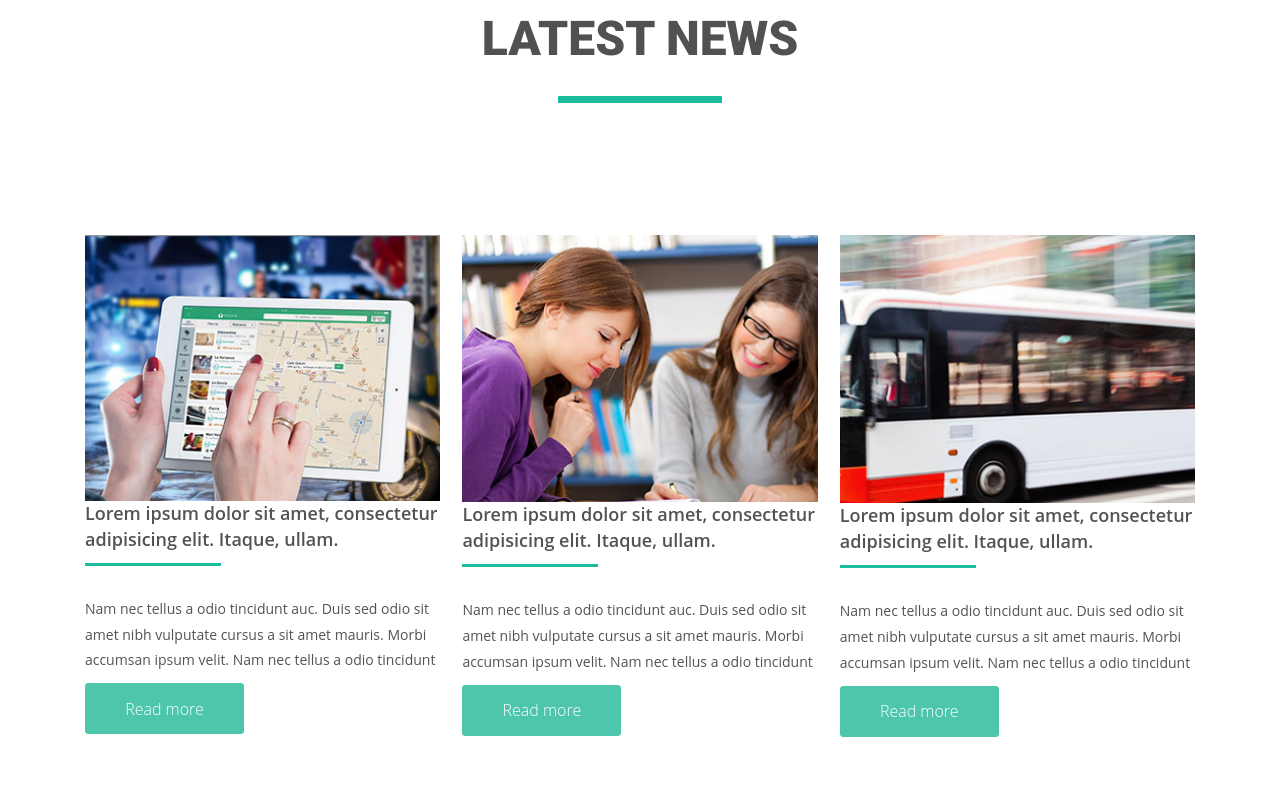
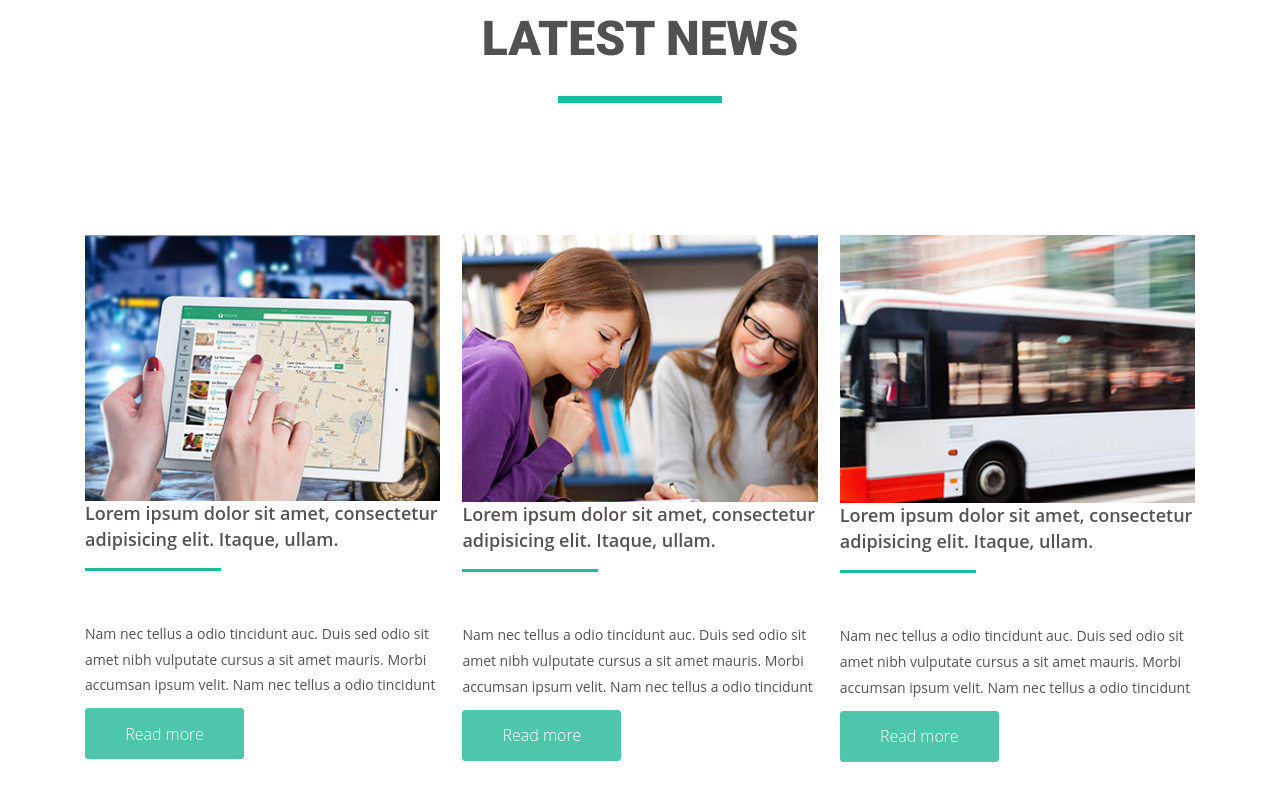
Before and after one commit to DrevalArtem/goit-fe-course, a plain HTML site: page module-04/index.html in a window 1280 px wide. Shown: the part 1226-2026 px from the top of the page. Drawn offline with Linux system fonts and the light colour scheme; a web font is replaced by a local one.

Commit message:
classwork 5.2 done

```diff
--- /dev/null
+++ b/classwork/5.2/css/reset.css
@@ -0,0 +1,48 @@
+/* http://meyerweb.com/eric/tools/css/reset/
+   v2.0 | 20110126
+   License: none (public domain)
+*/
+
+html, body, div, span, applet, object, iframe,
+h1, h2, h3, h4, h5, h6, p, blockquote, pre,
+a, abbr, acronym, address, big, cite, code,
+del, dfn, em, img, ins, kbd, q, s, samp,
+small, strike, strong, sub, sup, tt, var,
+b, u, i, center,
+dl, dt, dd, ol, ul, li,
+fieldset, form, label, legend,
+table, caption, tbody, tfoot, thead, tr, th, td,
+article, aside, canvas, details, embed,
+figure, figcaption, footer, header, hgroup,
+menu, nav, output, ruby, section, summary,
+time, mark, audio, video {
+	margin: 0;
+	padding: 0;
+	border: 0;
+	font-size: 100%;
+	font: inherit;
+	vertical-align: baseline;
+}
+/* HTML5 display-role reset for older browsers */
+article, aside, details, figcaption, figure,
+footer, header, hgroup, menu, nav, section {
+	display: block;
+}
+body {
+	line-height: 1;
+}
+ol, ul {
+	list-style: none;
+}
+blockquote, q {
+	quotes: none;
+}
+blockquote:before, blockquote:after,
+q:before, q:after {
+	content: '';
+	content: none;
+}
+table {
+	border-collapse: collapse;
+	border-spacing: 0;
+}
--- /dev/null
+++ b/classwork/5.2/css/styles.css
@@ -0,0 +1,54 @@
+.big{
+    display: block;
+    background-color: #424242;
+    height: 400px;
+    width: 400px;
+    position: relative;
+}
+
+.small{
+    position: absolute;
+    height: 100px;
+    width: 100px;
+}
+
+.one, .four, .seven{
+    left: 0px;
+}
+
+.three, .six, .nine{
+    right: 0px;
+}
+
+.seven, .eight, .nine{
+    bottom: 0px;
+}
+
+.five{
+    left: 50%;
+    top: 50%;
+    transform: translateX(-50%) translateY(-50%);
+}
+
+.four, .six{
+    top: 50%;
+    transform: translateY(-50%);
+}
+
+.eight, .two{
+    left: 50%;
+    right: 50%;
+    transform: translateX(-50%);
+}
+
+.green {
+    background-color: #07B862;
+  }
+
+  .blue {
+    background-color: #3838C1;
+  }
+
+  .yellow {
+    background-color: #F5DB3E;
+  }
--- a/module-04/css/styles.css
+++ b/module-04/css/styles.css
@@ -137,11 +137,15 @@ h2{
     margin-bottom: 80px;
 } */
 
-.line_thin{
+h4::after{
+
+    display:block;
+    content: " ";
     width: 136px;
     border-bottom: 3px solid rgb(26, 188, 156);
-    margin: left;
-    margin-bottom: 30px;
+    margin: auto;
+    margin-left: 0px;
+    margin-top: 15px;
 }
 
 .latest_news{
@@ -173,7 +177,7 @@ h2{
     font-family: "Open Sans Semibold";
     font-size: 18px;
     line-height: 1.44;
-    margin-bottom: 10px;
+    margin-bottom: 50px;
     color: #555252;
 }
 
```
Also changed, not shown: classwork/5.2/index.html (added, +24 -0 lines).
